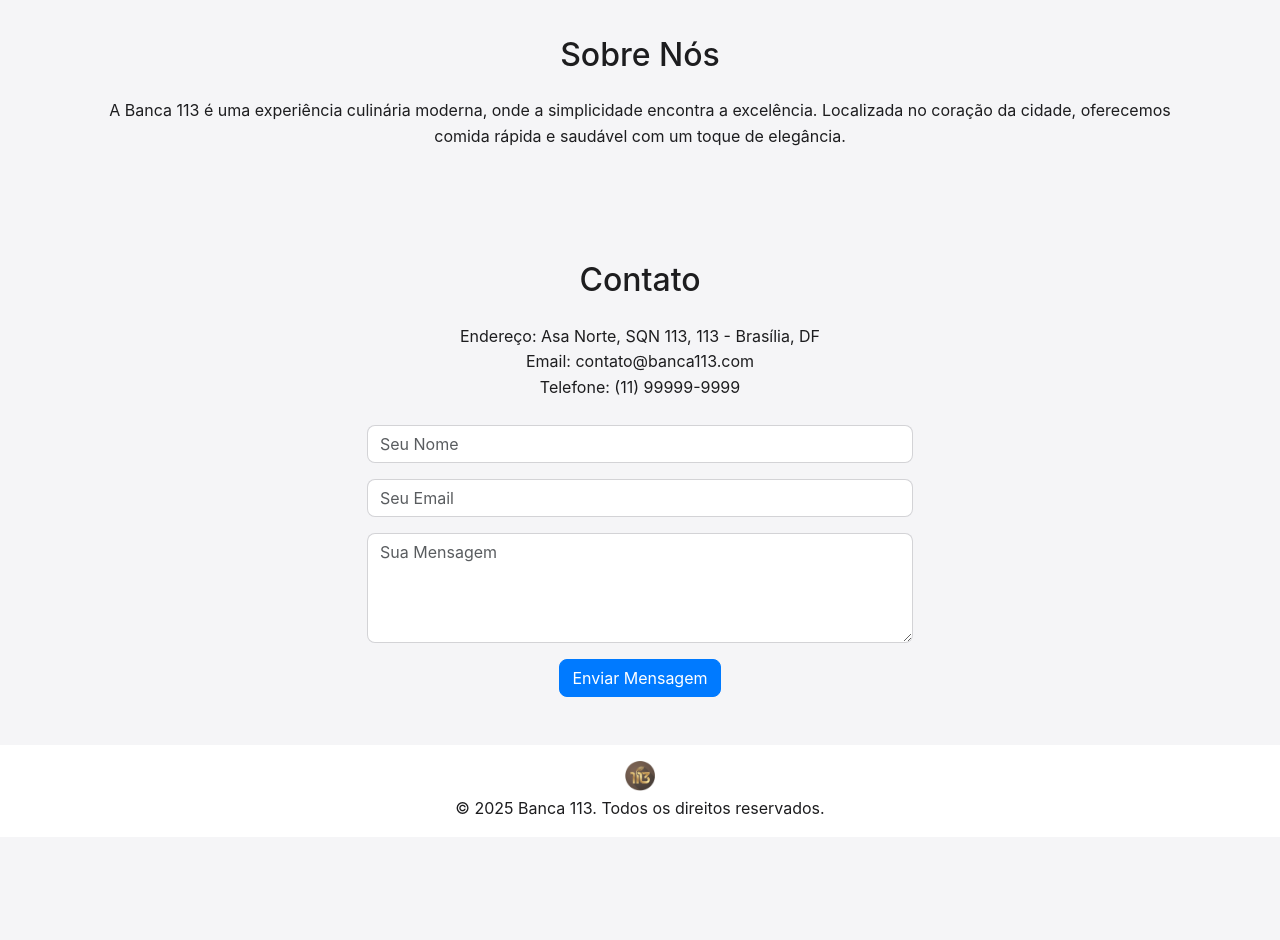
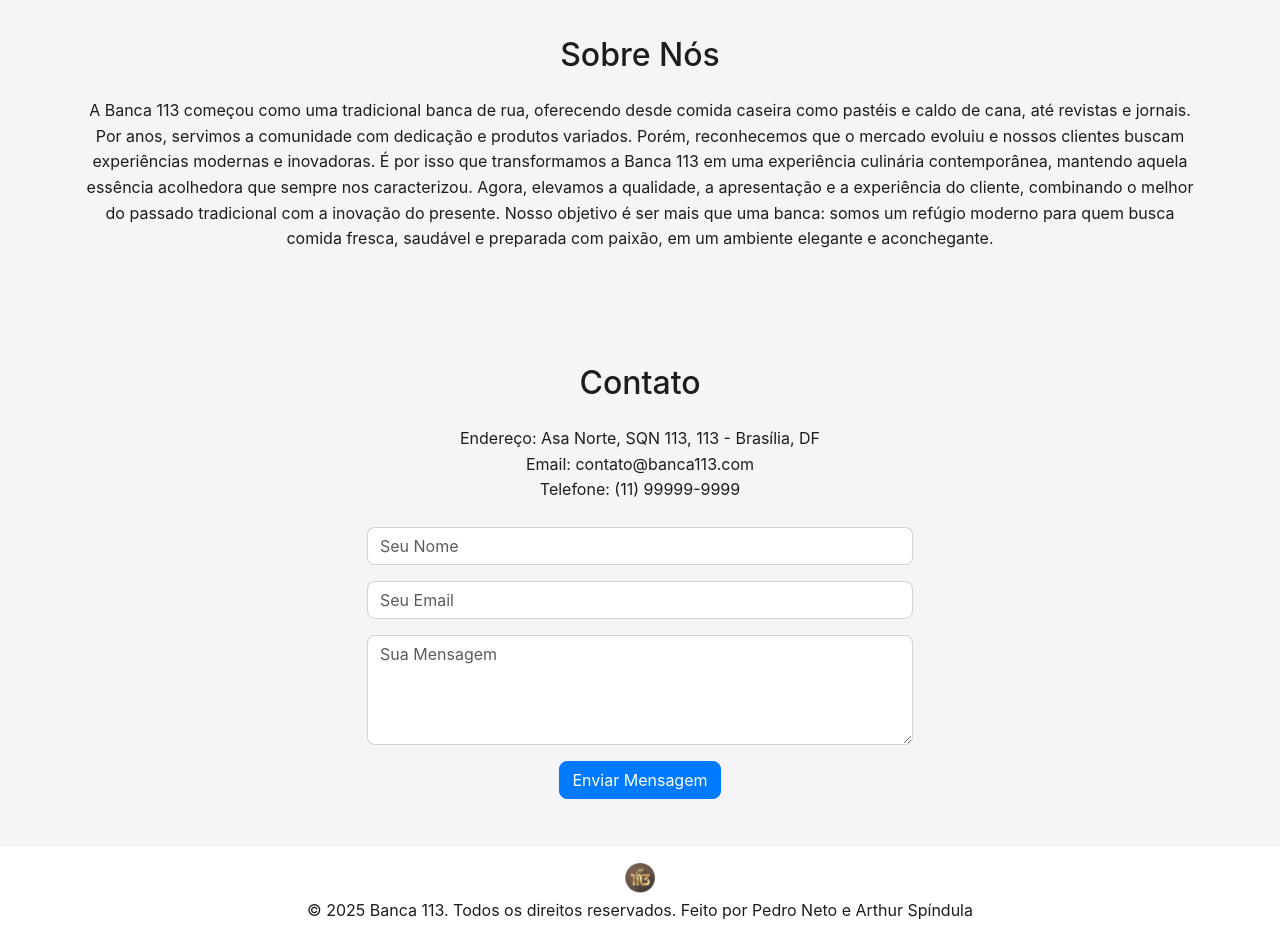
Before and after one commit to PedroNeto333/banca, a plain HTML site: page index.html in a window 1280 px wide. Shown: the part 988-1928 px from the top of the page. Before the commit the page ends 1825 px from the top, so only its background shows below. Drawn offline with nearby package versions, Linux system fonts and the light colour scheme.

Commit message:
Add files via upload

```diff
--- a/index.html
+++ b/index.html
@@ -78,7 +78,7 @@
                 </div>
                 <div class="modal-footer">
                     <button type="button" class="btn btn-secondary" data-bs-dismiss="modal">Fechar</button>
-                    <button type="button" class="btn btn-success" id="checkout-btn">Comprar Agora</button>
+                    <button type="button" class="btn btn-success" id="checkout-btn" onclick="finalizarCompra()">Comprar Agora</button>
                 </div>
             </div>
         </div>
@@ -196,7 +196,7 @@
                 >
             </div>
             <h2 class="text-center mb-4">Sobre Nós</h2>
-            <p class="text-center">A Banca 113 é uma experiência culinária moderna, onde a simplicidade encontra a excelência. Localizada no coração da cidade, oferecemos comida rápida e saudável com um toque de elegância.</p>
+            <p class="text-center">A Banca 113 começou como uma tradicional banca de rua, oferecendo desde comida caseira como pastéis e caldo de cana, até revistas e jornais. Por anos, servimos a comunidade com dedicação e produtos variados. Porém, reconhecemos que o mercado evoluiu e nossos clientes buscam experiências modernas e inovadoras. É por isso que transformamos a Banca 113 em uma experiência culinária contemporânea, mantendo aquela essência acolhedora que sempre nos caracterizou. Agora, elevamos a qualidade, a apresentação e a experiência do cliente, combinando o melhor do passado tradicional com a inovação do presente. Nosso objetivo é ser mais que uma banca: somos um refúgio moderno para quem busca comida fresca, saudável e preparada com paixão, em um ambiente elegante e aconchegante.</p>
         </div>
     </section>
 
@@ -229,7 +229,7 @@
             alt="Logo Banca 113"
             style="height: 30px; opacity: 0.8; margin-bottom: 5px;"
         >
-        <p class="mb-0">&copy; 2025 Banca 113. Todos os direitos reservados.</p>
+        <p class="mb-0">&copy; 2025 Banca 113. Todos os direitos reservados. Feito por Pedro Neto e Arthur Spíndula</p>
     </footer>
 
     <div class="toast-container position-fixed top-0 end-0 p-3">
```
